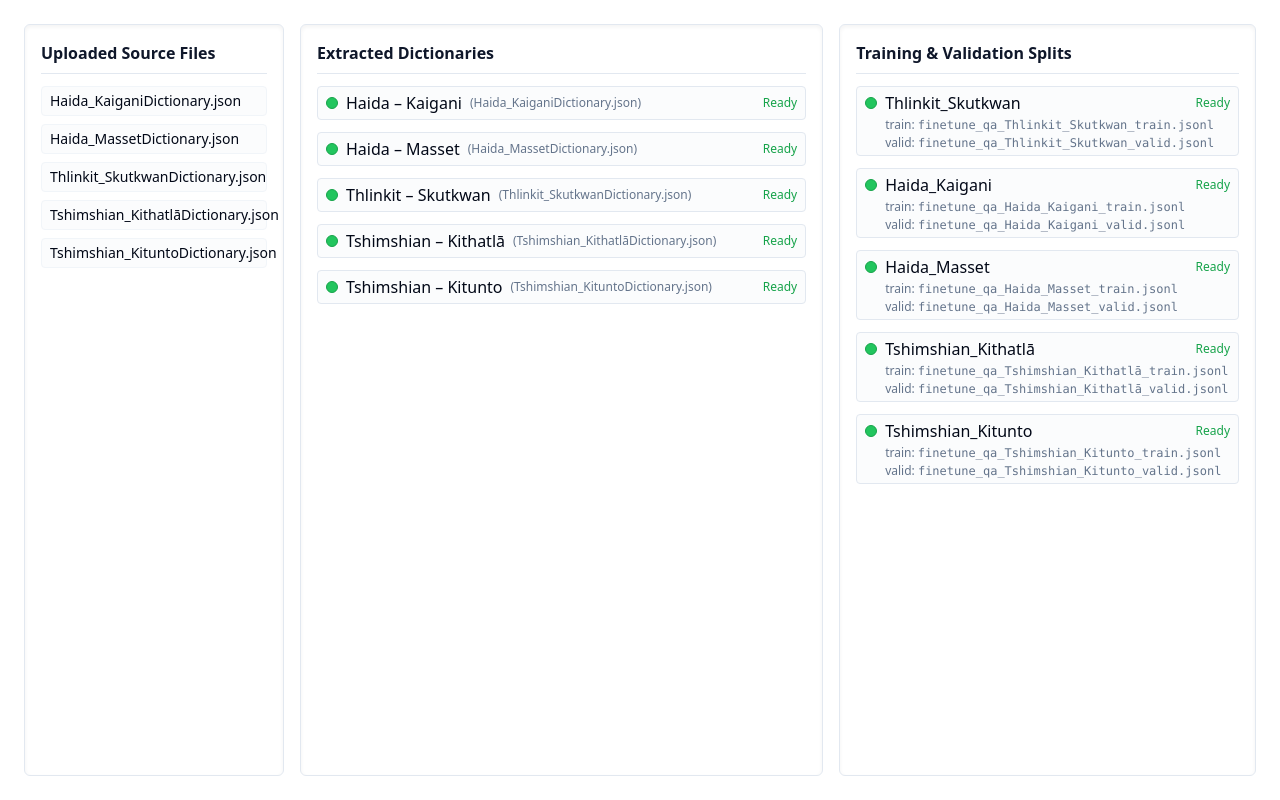
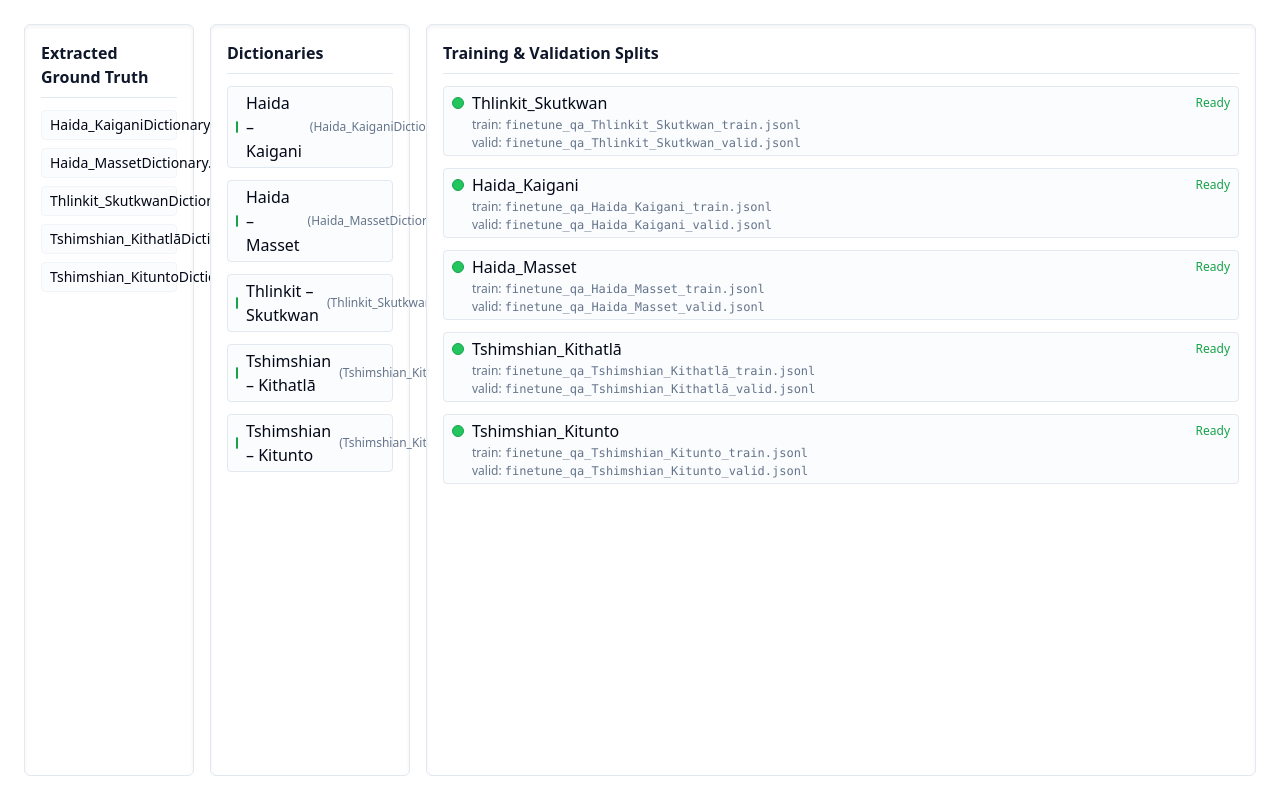
Before and after one commit to HarleyCoops/loveable-ai-showdown-pipeline, a React (Vite) app: page / in a window 1280 px wide. Built offline with nearby package versions, Linux system fonts and the light colour scheme.

Commit message:
Refactor: Update dashboard labels and layout
- Changed "Uploaded Source Files" to "Extracted Ground Truth".
- Changed "Extracted Dictionaries" to "Dictionaries".
- Shortened the width of the left and middle boxes.

```diff
--- a/src/pages/Index.tsx
+++ b/src/pages/Index.tsx
@@ -72,17 +72,17 @@ const Dashboard = () => {
   return (
     <div className="w-full h-full min-h-screen bg-background flex flex-col md:flex-row gap-4 p-2 md:p-6">
       {/* Document browser (left) */}
-      <section className="flex-[1.3] min-w-[180px] max-w-[260px] bg-card border rounded-md shadow-inner flex flex-col p-4">
+      <section className="flex-[0.75] min-w-[120px] max-w-[170px] bg-card border rounded-md shadow-inner flex flex-col p-4">
         <h2 className="font-semibold text-base mb-3 text-primary border-b pb-2">
-          Uploaded Source Files
+          Extracted Ground Truth
         </h2>
         <FileList files={dictionaryFiles} />
       </section>
 
       {/* Extracted dictionaries (center) */}
-      <section className="flex-[2.3] min-w-[220px] bg-card border rounded-md shadow-inner flex flex-col p-4">
+      <section className="flex-[1.2] min-w-[140px] max-w-[200px] bg-card border rounded-md shadow-inner flex flex-col p-4">
         <h2 className="font-semibold text-base mb-3 text-primary border-b pb-2">
-          Extracted Dictionaries
+          Dictionaries
         </h2>
         <ul className="space-y-3">
           {extractedDictionaries.map((dict) => (
```
